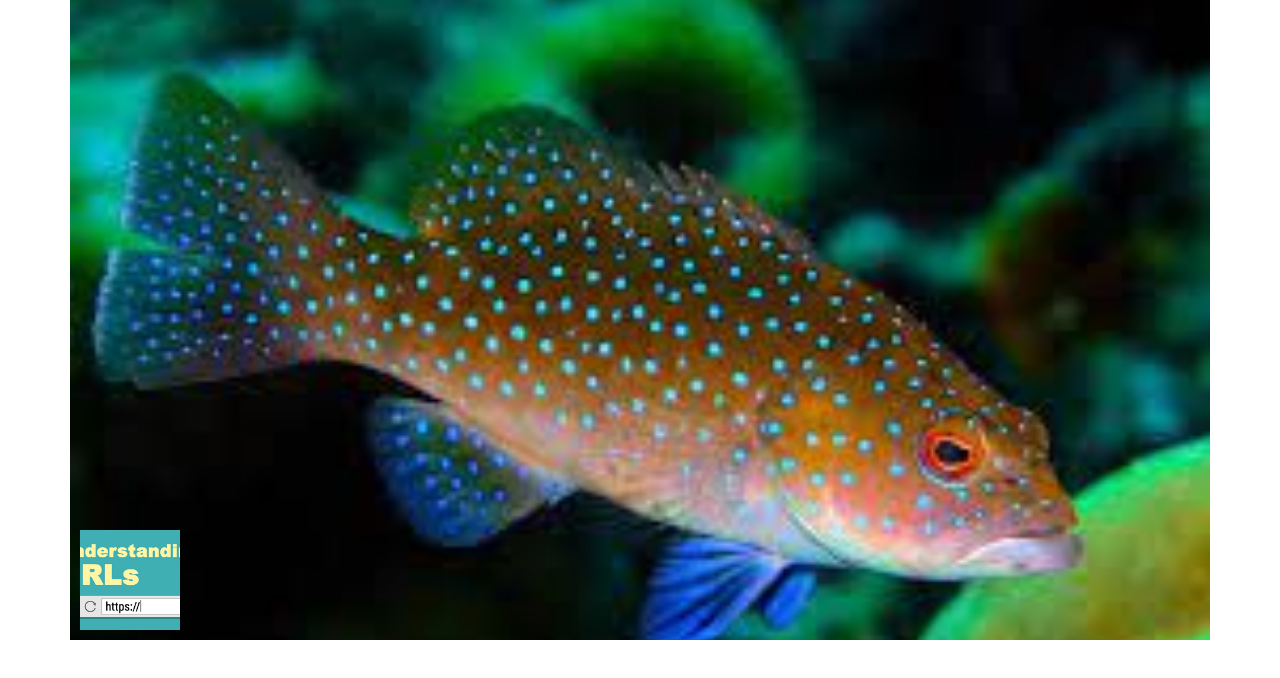
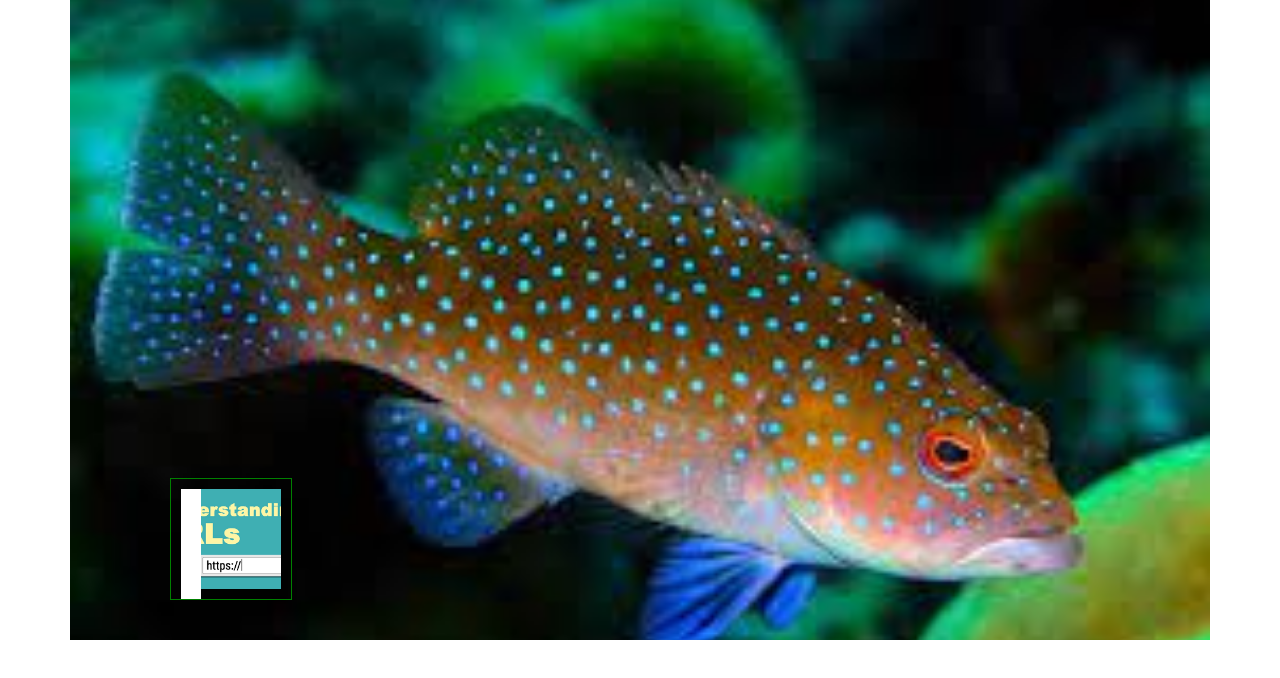
Before and after one commit to fahadakbar1/Sliders-Animations, a React (Create React App) app: page / in a window 1280 px wide. Shown: the top 678 px of the page. Built offline with nearby package versions, Linux system fonts and the light colour scheme.

Commit message:
Set styles of clickable box

```diff
--- a/src/components/ClickableBox/index.css
+++ b/src/components/ClickableBox/index.css
@@ -1,10 +1,12 @@
 .box-container {
   position: absolute;
-  bottom: 10px;
-  left: 10px;
+  bottom: 40px;
+  left: 100px;
   width: 100px;
   height: 100px;
   overflow: hidden;
+  padding: 10px;
+  border: 1px solid green;
 }
 .next-image {
   width: 100%;
--- a/src/components/ClickableBox/index.jsx
+++ b/src/components/ClickableBox/index.jsx
@@ -13,8 +13,8 @@ function ClickableBox({ image, onClick }) {
 
   return (
     <div className="box-container" onClick={onClick}>
+      <div className={`border-animation state-${animationState}`}></div>
       <img src={image} alt="next" className="next-image" />
-      <div className={`border-animation state-${animationState}`}></div>
     </div>
   );
 }
```
